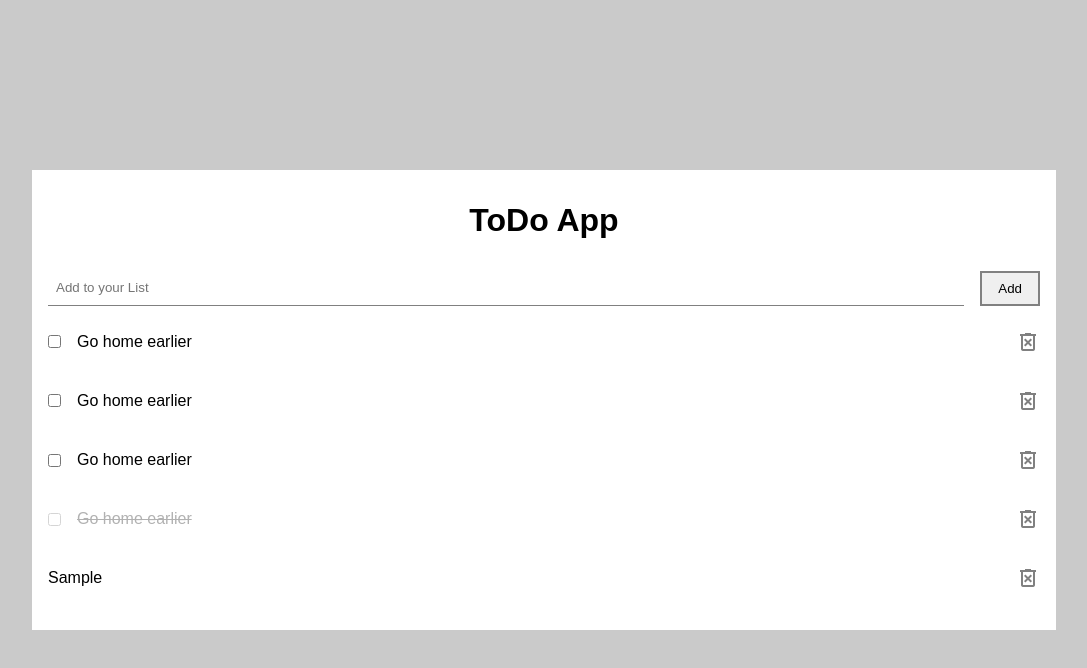
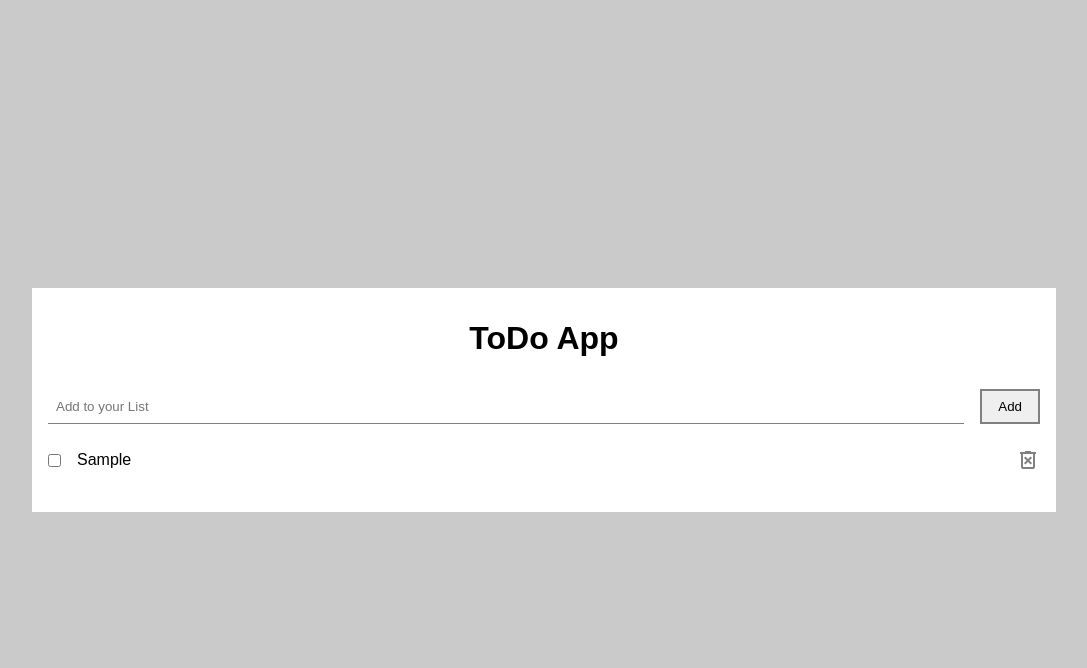
Before and after one commit to Bateyjosue/dom-practical-exercises, a website built with Vite: page todoApp/index.html in a window 1280 px wide. Both pictures are taken after typing "Sample" into the empty fields and a click on the input "Add". Shown: the whole page, without its empty margins (96-1183 px from the left). Built offline with nearby package versions, Linux system fonts and the light colour scheme.

Commit message:
Design Remove btn

```diff
--- a/todoApp/app.js
+++ b/todoApp/app.js
@@ -1,57 +1,43 @@
 const container = document.querySelector(".container__todo__list");
 
 
+const paintList = (data) =>{
 
-const paintList = (data) =>{
-    ul.innerHTML += `<li>
-        <span>${data}</span>
-        <span class="material-symbols-outlined">delete_forever</span>
-    </li>`
+    const li = document.createElement("li");
+    const span = document.createElement("span");
+    const span1 = document.createElement("span");
+    const input = document.createElement("input");
+    input.setAttribute("type", "checkbox");
+    input.setAttribute("class", "done")
+
+    span.innerHTML = `
+    <input type="checkbox" name="done" class="done">
+    ${data}
+    `
+    li.appendChild(span);
+    span1.setAttribute("class","material-symbols-outlined")
+    span1.textContent += `delete_forever`
+    li.appendChild(span1)
+    // li.innerHTML += ` <span class="material-symbols-outlined">delete_forever</span>  `
+
+    ul.appendChild(li);
 }
 
 const unPaintList = (event) => {
-    const li = event.target.remove();
+    event.target.remove();
 }
-container.innerHTML =`
-<form action="" class="">
-    <input type="text" name="task" id="task" placeholder="Add to your List">
-    <input type="submit" value="Add" id="submit">
-</form>
-    <ul class="todoList">
-        <li>
-            <span>
-                <input type="checkbox" name="done" class="done">
-                Go home earlier
-            </span>
-            <span class="material-symbols-outlined">delete_forever</span>
-        </li>
-        <li>
-        <span>
-            <input type="checkbox" name="done" class="done">
-            Go home earlier
-        </span>
-        <span class="material-symbols-outlined">delete_forever</span>
-    </li>
-    <li>
-    <span>
-        <input type="checkbox" name="done" class="done">
-        Go home earlier
-    </span>
-    <span class="material-symbols-outlined">delete_forever</span>
-</li>
-<li>
-<span class="is__done">
-    <input type="checkbox" name="done" class="done">
-    Go home earlier
-</span>
-<span class="material-symbols-outlined">delete_forever</span>
-</li>
-    </ul>
-`;
+// container.innerHTML =`
+//     <form action="" class="">
+//         <input type="text" name="task" id="task" placeholder="Add to your List">
+//         <input type="submit" value="Add" id="submit">
+//     </form>
+//     <ul class="todoList"></ul>
+// `;
 
 const ul = document.querySelector('.todoList');
 const input = document.querySelector('#task');
 const btnAdd = document.querySelector("#submit");
+const btnDelete = document.querySelectorAll('.todoList li span:nth-child(2)')
 
 
 btnAdd.addEventListener("click", (event) => {
@@ -62,3 +48,9 @@ btnAdd.addEventListener("click", (event) => {
         input.value = "";
     }
 });
+
+console.log(btnDelete);
+[...btnDelete].forEach(btn => {
+})
+
+console.log(todo);
--- a/todoApp/index.html
+++ b/todoApp/index.html
@@ -11,7 +11,11 @@
     <main>
         <h1 class="">ToDo App</h1>
         <section class="container__todo__list">
-
+            <form action="" class="">
+                <input type="text" name="task" id="task" placeholder="Add to your List">
+                <input type="submit" value="Add" id="submit">
+            </form>
+            <ul class="todoList"></ul>
         </section>
     </main>
     <script src="./app.js"></script>
--- a/todoApp/style.css
+++ b/todoApp/style.css
@@ -72,6 +72,13 @@ main form #submit {
 
 .todoList li span:nth-child(2){
     color: gray;
+    cursor: pointer;
+}
+
+.todoList li span:nth-child(2):hover{
+    background: rgba(255, 0, 0, 0.573) !important;
+    border-radius: 1rem;
+    color: white;
 }
 
 .is__done {
```
